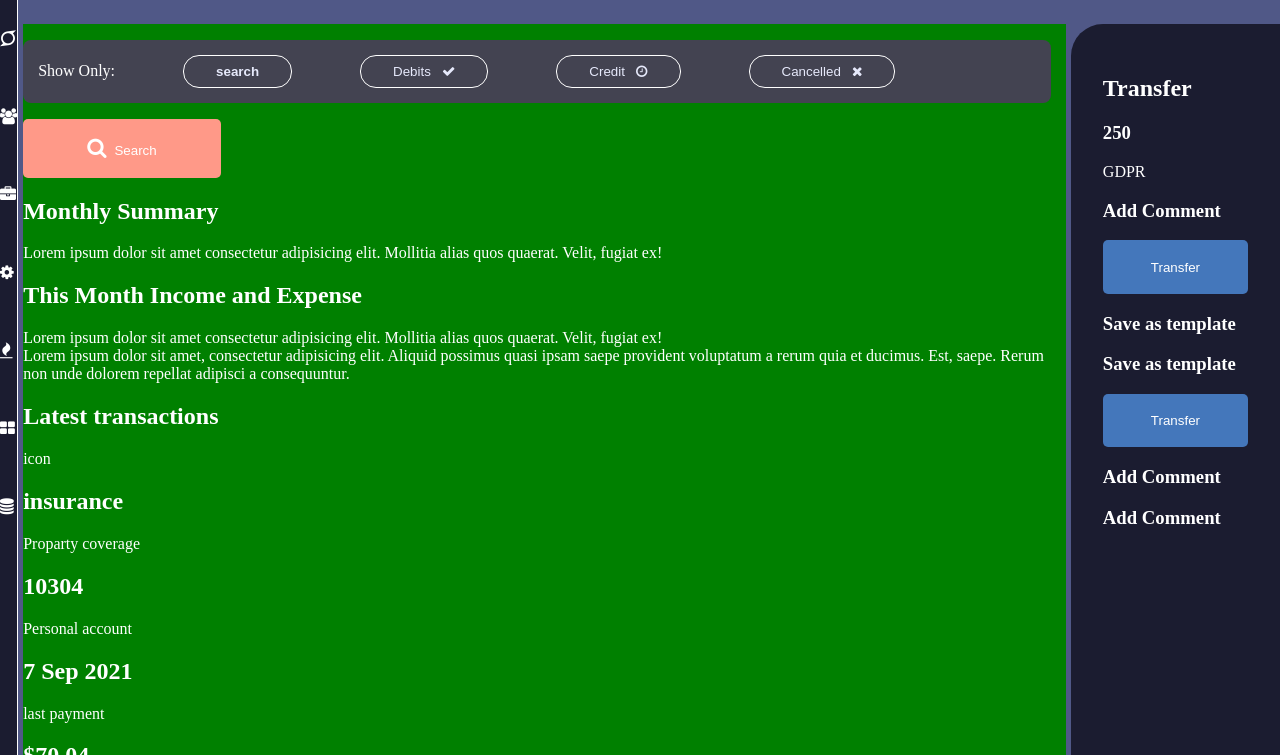
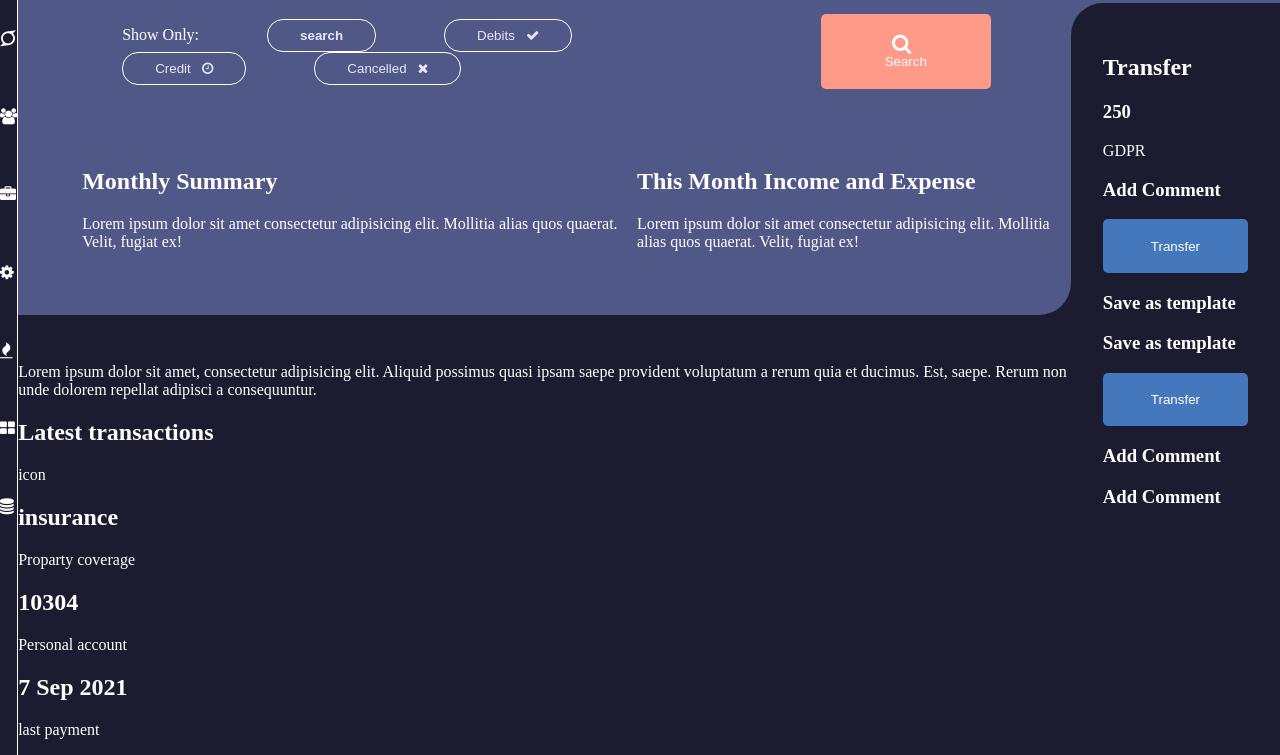
Before and after one commit to mziyandajoko/CSS-Grid-for-layout-with-flex-box-for-content, a plain HTML site: page index.html in a window 1280 px wide. Shown: the part 126-881 px from the top of the page. Drawn offline with Linux system fonts and the light colour scheme.

Commit message:
adds top section styling

```diff
--- a/index.css
+++ b/index.css
@@ -31,7 +31,6 @@ body, html{
     display: grid;
     grid-template-columns: repeat(4, auto);
     grid-template-rows:  repeat(4, auto);
-    grid-gap: 5px;
     grid-template-areas:
     "menu header header header"
     "menu main main sidebar";
@@ -47,7 +46,7 @@ body, html{
 }
 .main{
     grid-area: main;
-    background-color: green;
+    background-color:var(--main-bg-color);
 }
 .sidebar{
     grid-area: sidebar;
@@ -121,7 +120,7 @@ body, html{
 /* MAIN CONTENT STYLING */
 
 
-/* .main-top--section{
+.main-top--section{
     padding-bottom: 4rem;
     padding-left: 4rem;
     margin-bottom: 3rem;
@@ -179,7 +178,7 @@ body, html{
     font-size: 1.3rem;
 }
 
-/* .summary-section{
+ .summary-section{
     display: flex;
     flex-direction: row;
     justify-content: space-between;
@@ -191,7 +190,7 @@ body, html{
 
 .card-section{
     background-color: var(--main-bg-color);
-} */
+}
 
 
 /* MAIN BOTTOM BAR SECTION  STYLING */
```
